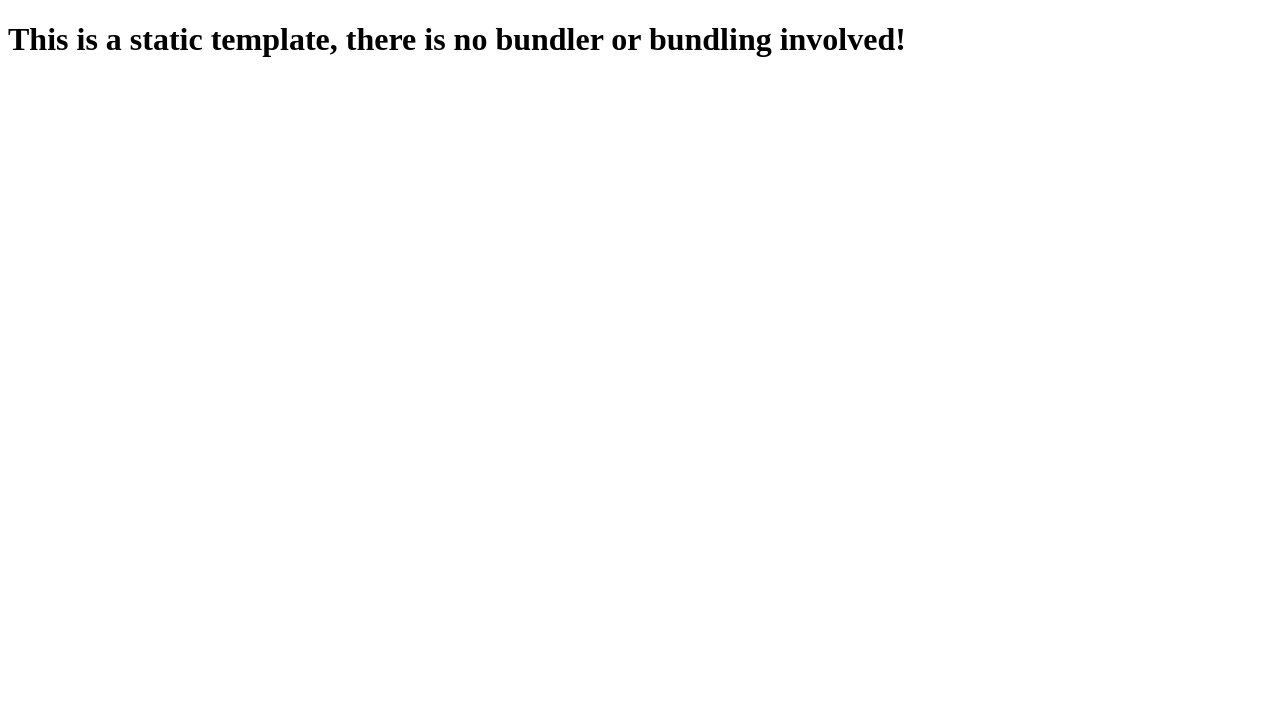
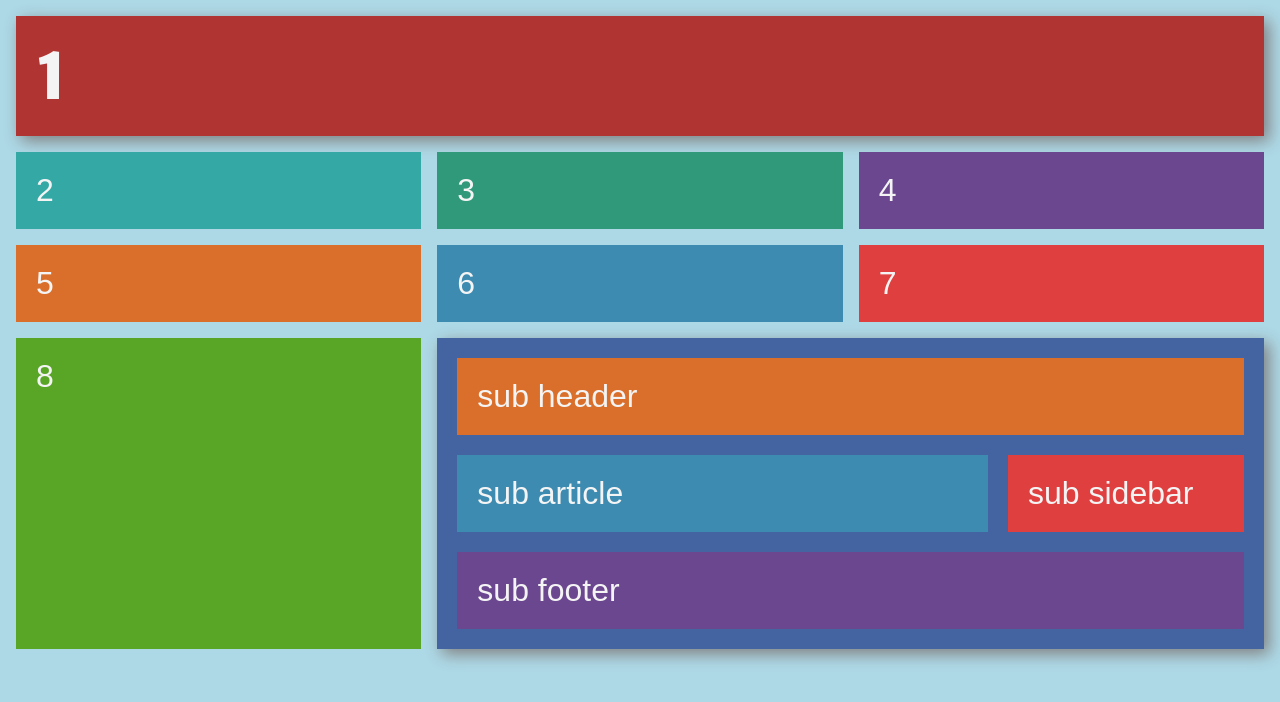
Before and after one commit to rtorcato/flexbox-sample, a website: page index.html in a window 1280 px wide. Drawn offline with Linux system fonts and the light colour scheme.

Commit message:
add grids

```diff
--- a/index.html
+++ b/index.html
@@ -1,12 +1,33 @@
 <!DOCTYPE html>
 <html lang="en">
   <head>
-    <meta charset="UTF-8">
-    <meta name="viewport" content="width=device-width, initial-scale=1.0">
-    <meta http-equiv="X-UA-Compatible" content="ie=edge">
-    <title>Static Template</title>
+    <meta charset="UTF-8" />
+    <meta name="viewport" content="width=device-width, initial-scale=1.0" />
+    <meta http-equiv="X-UA-Compatible" content="ie=edge" />
+    <title>CSS Grid Template</title>
+    <link href="./style.css" type="text/css" rel="stylesheet" />
   </head>
   <body>
-    <h1>This is a static template, there is no bundler or bundling involved!</h1>
+    <span class="nope"
+      >🚫 &nbsp; Sorry, but CSS Grid is unsupported in your browser.</span
+    >
+    <section class="grid-1">
+      <div class="item-1 shadow">
+        1
+      </div>
+      <div class="item-2">2</div>
+      <div class="item-3">3</div>
+      <div class="item-4">4</div>
+      <div class="item-5">5</div>
+      <div class="item-6">6</div>
+      <div class="item-7">7</div>
+      <div class="item-8">8</div>
+      <div class="item-9 shadow">
+        <div class="sub-header">sub header</div>
+        <div class="sub-sidebar">sub sidebar</div>
+        <div class="sub-article">sub article</div>
+        <div class="sub-footer">sub footer</div>
+      </div>
+    </section>
   </body>
 </html>
--- a/style.css
+++ b/style.css
@@ -0,0 +1,145 @@
+@import url("https://fonts.googleapis.com/css?family=Merriweather+Sans:800|Merriweather:300");
+
+:root {
+  --font-size: 2rem;
+  --font: Arial, Helvetica, sans-serif;
+  --ff-ss: "Merriweather Sans", sans-serif;
+  --ff-s: "Merriweather", serif;
+  --main-bg-color: lightblue;
+  --clr-primary: lightblue;
+  --clr-light: #f4f4f4;
+  --clr-dark: #333;
+  --clr-warning: rgb(99, 36, 36);
+  --box-shadow-blur: 15px;
+  --box-shadow-color: grey;
+  --box-shadow-h-offset: 5px;
+  --box-shadow-v-offset: 5px;
+  --box-padding: 1rem;
+  --grid-gap: 1rem;
+}
+
+*,
+*::before,
+*::after {
+  font-family: inherit;
+  box-sizing: border-box;
+}
+html {
+  font-family: Arial, Helvetica, sans-serif;
+}
+
+body {
+  padding-top: 40px;
+  padding: 1em;
+  margin: 0;
+  background-color: var(--clr-primary);
+  color: var(--clr-light);
+}
+
+.shadow {
+  box-shadow: var(--box-shadow-h-offset) var(--box-shadow-v-offset)
+    var(--box-shadow-blur) var(--box-shadow-color);
+}
+
+.grid-1 {
+  display: grid;
+  font-size: 2rem;
+  /*grid-template-columns: 150px 150px 150px;
+  grid-template-rows: auto auto auto;*/
+  /*grid-template-columns: repeat(3, 33.33%);*/
+  grid-template-columns: repeat(3, 1fr);
+  /* grid-template-columns: 300px 1fr 3fr 20%; //1fr 2fr 1fr*/
+  grid-gap: var(--grid-gap);
+}
+
+/* items */
+
+.grid-1 div {
+  padding: 20px;
+}
+
+/* specific item styles */
+
+.item-1 {
+  background: #b03532;
+  font-family: var(--ff-ss);
+  font-size: 2em;
+  grid-column: 1 / span 3;
+  grid-row: 1 / span 3;
+}
+.item-2 {
+  background: #33a8a5;
+}
+.item-3 {
+  background: #30997a;
+}
+.item-4 {
+  background: #6a478f;
+}
+.item-5 {
+  background: #da6f2b;
+}
+.item-6 {
+  background: #3d8bb1;
+}
+.item-7 {
+  background: #e03f3f;
+}
+.item-8 {
+  background: #59a627;
+}
+.item-9 {
+  background: #4464a1;
+  display: grid;
+  grid-column: span 2;
+  grid-row: auto;
+  grid-template-columns: 1fr 30%;
+  grid-template-rows: auto auto;
+  grid-gap: 20px;
+
+  grid-template-areas:
+    "sub-header sub-header"
+    "sub-article sub-sidebar"
+    "sub-footer sub-footer";
+}
+
+.sub-header {
+  background: #30997a;
+  grid-area: sub-header;
+}
+.sub-footer {
+  background: #6a478f;
+  grid-area: sub-footer;
+}
+.sub-header {
+  background: #da6f2b;
+  grid-area: sub-header;
+}
+.sub-article {
+  background: #3d8bb1;
+  grid-area: sub-article;
+}
+.sub-sidebar {
+  background: #e03f3f;
+  grid-area: sub-sidebar;
+}
+
+/* warn against lack of browser support */
+
+.nope {
+  display: block;
+  color: white;
+  background: orange;
+  text-align: center;
+  padding: 10px;
+  position: absolute;
+  top: 0;
+  left: 0;
+  right: 0;
+}
+
+@supports (display: grid) {
+  .nope {
+    display: none;
+  }
+}
```
